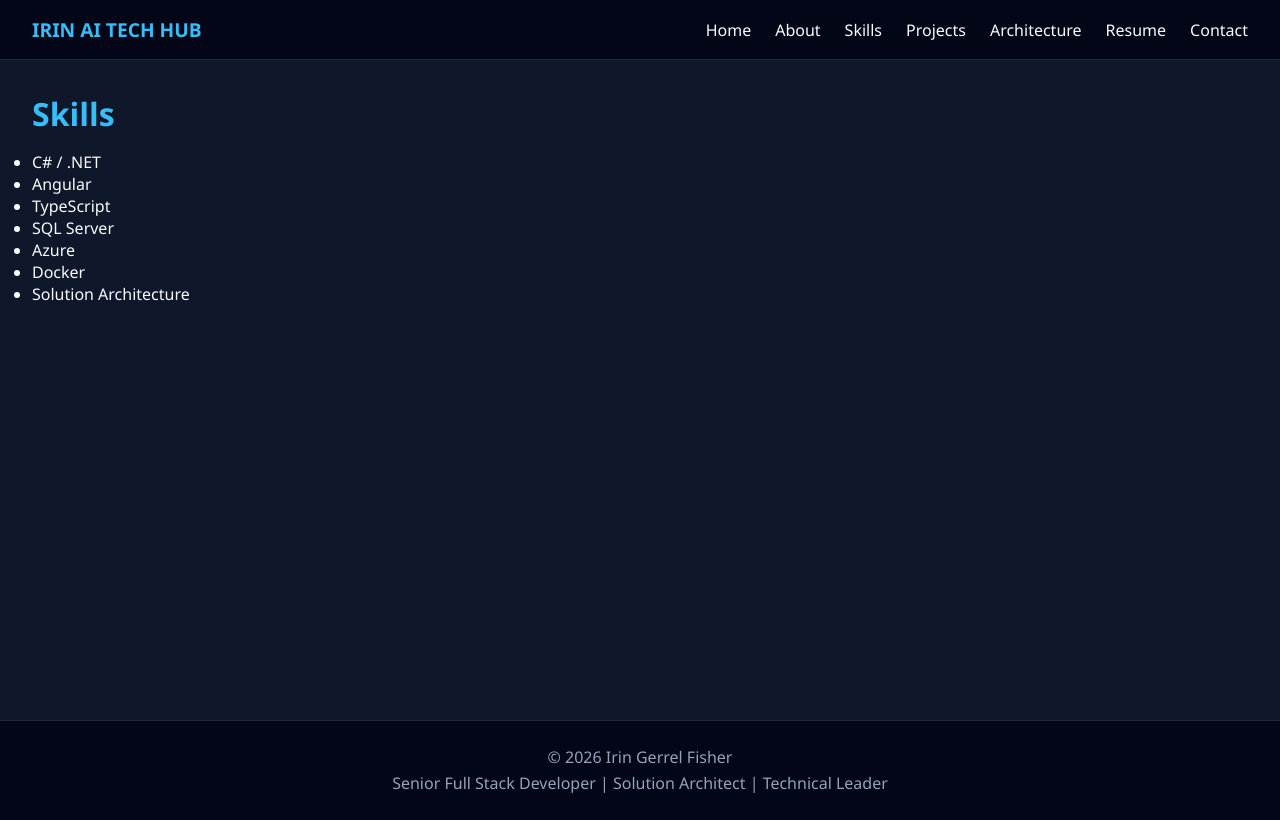
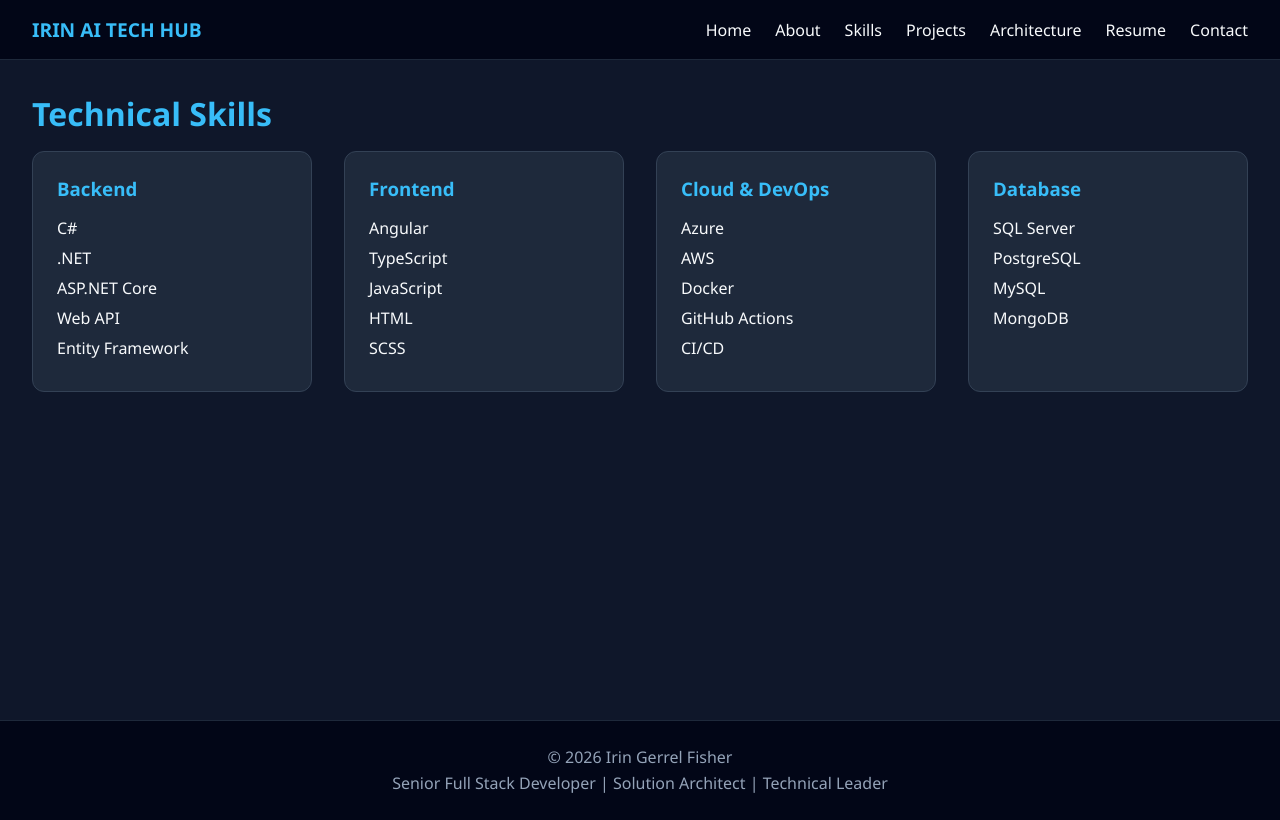
Before and after one commit to IrinFisher001/irin-ai-tech-hub, an Angular app: page /skills in a window 1280 px wide. Built offline with nearby package versions, Linux system fonts and the light colour scheme.

Commit message:
feat: add skills dashboard and experience timeline

```diff
--- a/src/app/pages/about/about.html
+++ b/src/app/pages/about/about.html
@@ -1,11 +1,31 @@
 <h1>About Me</h1>
 
 <p>
-  I am Irin Gerrel Fisher, a Senior Full Stack Developer and Solution Architect
-  with over 13 years of experience in enterprise software development.
+  Senior Full Stack Developer and Solution Architect with over
+  13 years of experience delivering enterprise-grade software
+  across multiple industries.
 </p>
 
-<p>
-  My expertise includes .NET, Angular, Azure, SQL Server, Cloud Architecture,
-  Software Design and Technical Leadership.
-</p>
+<div class="timeline">
+
+  <div class="timeline-item">
+    <h3>2013</h3>
+    <p>Software Developer</p>
+  </div>
+
+  <div class="timeline-item">
+    <h3>2017</h3>
+    <p>Senior Developer</p>
+  </div>
+
+  <div class="timeline-item">
+    <h3>2020</h3>
+    <p>Technical Lead</p>
+  </div>
+
+  <div class="timeline-item">
+    <h3>2024 - Present</h3>
+    <p>Solution Architect / Senior Full Stack Engineer</p>
+  </div>
+
+</div>
--- a/src/app/pages/about/about.scss
+++ b/src/app/pages/about/about.scss
@@ -0,0 +1,13 @@
+.timeline {
+  margin-top: 2rem;
+}
+
+.timeline-item {
+  border-left: 4px solid #38bdf8;
+  padding-left: 1rem;
+  margin-bottom: 2rem;
+}
+
+.timeline-item h3 {
+  color: #38bdf8;
+}
--- a/src/app/pages/skills/skills.html
+++ b/src/app/pages/skills/skills.html
@@ -1,11 +1,52 @@
-<h1>Skills</h1>
+<h1>Technical Skills</h1>
 
-<ul>
-  <li>C# / .NET</li>
-  <li>Angular</li>
-  <li>TypeScript</li>
-  <li>SQL Server</li>
-  <li>Azure</li>
-  <li>Docker</li>
-  <li>Solution Architecture</li>
-</ul>
+<div class="skills-grid">
+
+  <div class="skill-card">
+    <h3>Backend</h3>
+
+    <ul>
+      <li>C#</li>
+      <li>.NET</li>
+      <li>ASP.NET Core</li>
+      <li>Web API</li>
+      <li>Entity Framework</li>
+    </ul>
+  </div>
+
+  <div class="skill-card">
+    <h3>Frontend</h3>
+
+    <ul>
+      <li>Angular</li>
+      <li>TypeScript</li>
+      <li>JavaScript</li>
+      <li>HTML</li>
+      <li>SCSS</li>
+    </ul>
+  </div>
+
+  <div class="skill-card">
+    <h3>Cloud & DevOps</h3>
+
+    <ul>
+      <li>Azure</li>
+      <li>AWS</li>
+      <li>Docker</li>
+      <li>GitHub Actions</li>
+      <li>CI/CD</li>
+    </ul>
+  </div>
+
+  <div class="skill-card">
+    <h3>Database</h3>
+
+    <ul>
+      <li>SQL Server</li>
+      <li>PostgreSQL</li>
+      <li>MySQL</li>
+      <li>MongoDB</li>
+    </ul>
+  </div>
+
+</div>
--- a/src/app/pages/skills/skills.scss
+++ b/src/app/pages/skills/skills.scss
@@ -0,0 +1,25 @@
+.skills-grid {
+  display: grid;
+  gap: 2rem;
+  grid-template-columns: repeat(auto-fit, minmax(280px, 1fr));
+}
+
+.skill-card {
+  background: #1e293b;
+  padding: 1.5rem;
+  border-radius: 12px;
+  border: 1px solid #334155;
+}
+
+.skill-card h3 {
+  color: #38bdf8;
+  margin-bottom: 1rem;
+}
+
+.skill-card ul {
+  list-style: none;
+}
+
+.skill-card li {
+  margin-bottom: 0.5rem;
+}
```
